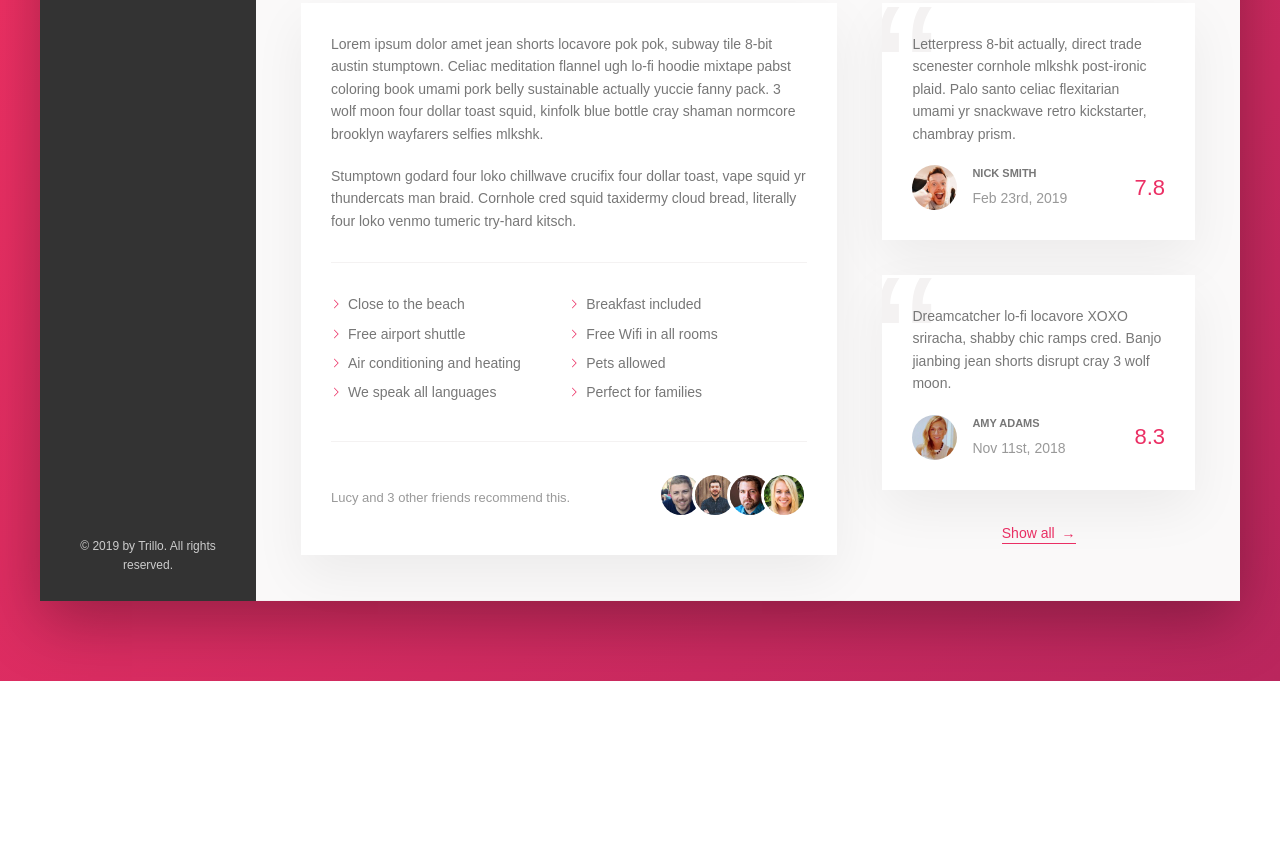
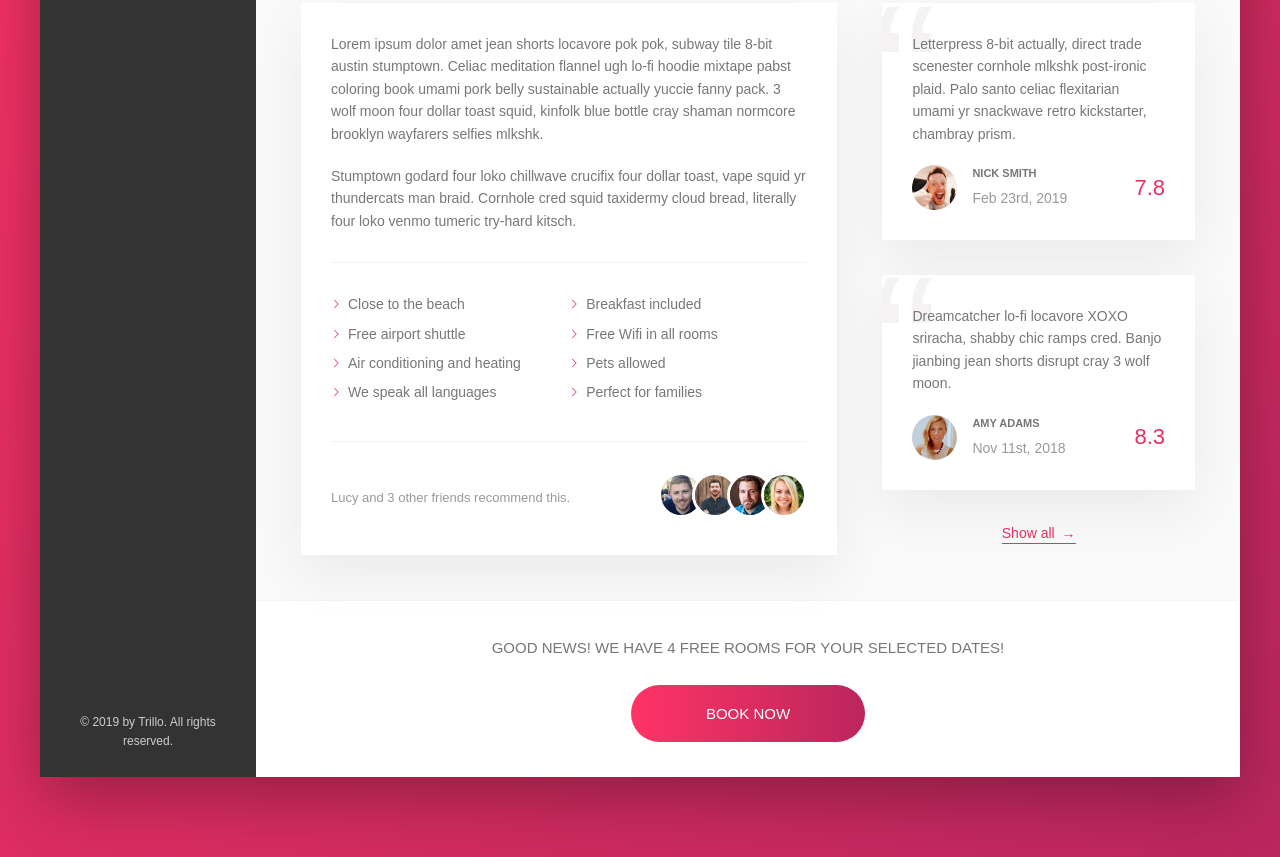
Before and after one commit to daxwann/Trillo, a website: page index.html in a window 1280 px wide. Shown: the part 644-1501 px from the top of the page. Before the commit the page ends 1325 px from the top, so only its background shows below. Drawn offline with Linux system fonts and the light colour scheme.

Commit message:
add call to action section

```diff
--- a/index.html
+++ b/index.html
@@ -188,6 +188,15 @@
             <button class="btn-inline">Show all <span>&rarr;</span></button>
           </div>
         </div>
+        <div class="cta">
+          <h2 class="cta__book-now">
+            Good news! We have 4 free rooms for your selected dates!
+          </h2>
+          <button class="btn">
+            <span class="btn__visible">Book now</span>
+            <span class="btn__invisible">Only 4 rooms left</span>
+          </button>
+        </div>
       </main>
     </div>
   </div>
--- a/sass/_components.scss
+++ b/sass/_components.scss
@@ -423,3 +423,66 @@
     z-index: 2;
   }
 }
+
+//CALL TO ACTION
+.cta {
+  padding: 3.5rem 0;
+  text-align: center;
+
+  &__book-now {
+    text-transform: uppercase;
+    font-size: 1.5rem;
+    font-weight: 300;
+    margin-bottom: 2.5rem;
+  }
+}
+
+//BUTTON
+.btn {
+  font-size: 1.5rem;
+  font-weight: 300;
+  text-transform: uppercase;
+  border-radius: 100px;
+  border: none;
+  background-image: linear-gradient(to right, var(--color-primary-light), var(--color-primary-dark));
+  position: relative;
+  color: #fff;
+  overflow: hidden;
+  cursor: pointer;
+
+  & > * {
+    display: inline-block;
+    height: 100%;
+    width: 100%;
+    transition: all .2s;
+  }
+
+  &__visible {
+    padding: 2rem 7.5rem;
+  }
+
+  &__invisible {
+    position: absolute;
+    padding: 2rem 0rem;
+    left: 0;
+    top: -100%;
+  }
+
+  &:hover {
+    background-image: linear-gradient(to left, var(--color-primary-light), var(--color-primary-dark));
+
+  }
+
+  &:hover &__invisible{
+    top: 0;
+  }
+
+  &:hover &__visible {
+    transform: translateY(100%);
+  }
+
+  &:focus {
+    outline: none;
+    animation: pulsate 1s infinite;
+  }
+}
```
Also changed, not shown: css/style.css.
